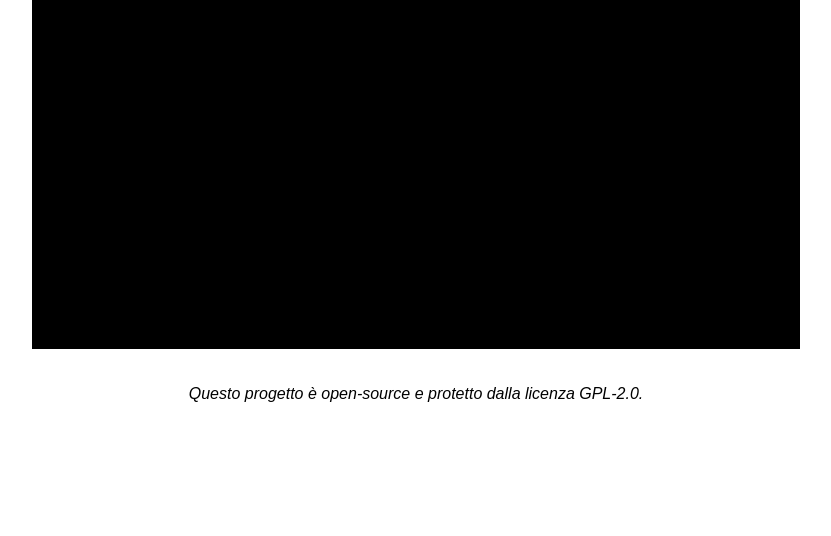
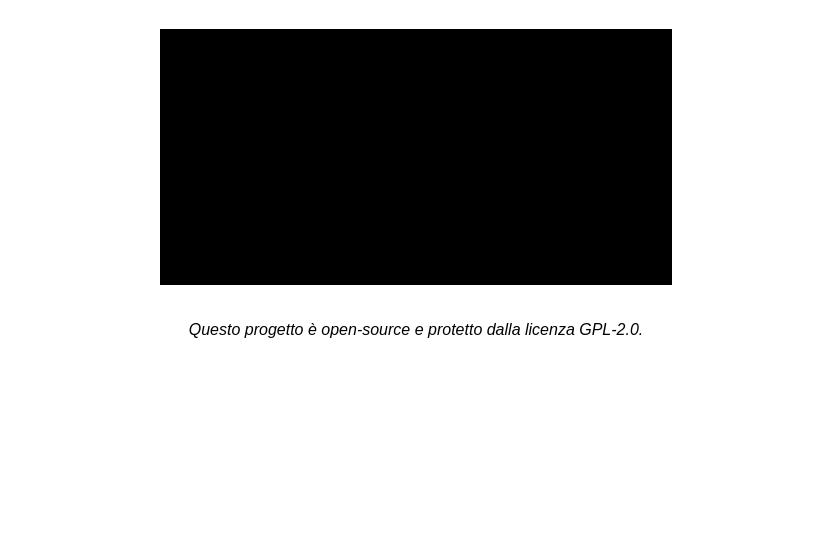
Before and after one commit to cqt470/pong, a plain HTML site: page sito/index.html in a window 1280 px wide. Shown: the part 264-800 px from the top of the page, without its empty margins (224-1055 px from the left). Drawn offline with nearby package versions, Linux system fonts and the light colour scheme.

Commit message:
Cambiamenti piccoli

```diff
--- a/sito/index.html
+++ b/sito/index.html
@@ -23,7 +23,7 @@
                     </a>
                 </div>
             </nav>
-            <canvas id="pong_canvas" width="768" height="384"></canvas>
+            <canvas id="pong_canvas" width="512" height="256"></canvas>
             <footer>
                 <p>Questo progetto è open-source e protetto dalla licenza GPL-2.0.</p>
             </footer>
@@ -39,6 +39,7 @@
 
         const canvasHandler = new CanvasHandler(document.getElementById("pong_canvas"), {
             "env": "dev",
+            "ws_url": `ws://${window.location.hostname}:3040/ws`,
             "bar_height": 12,
             "bar_width": 1
         });
```
